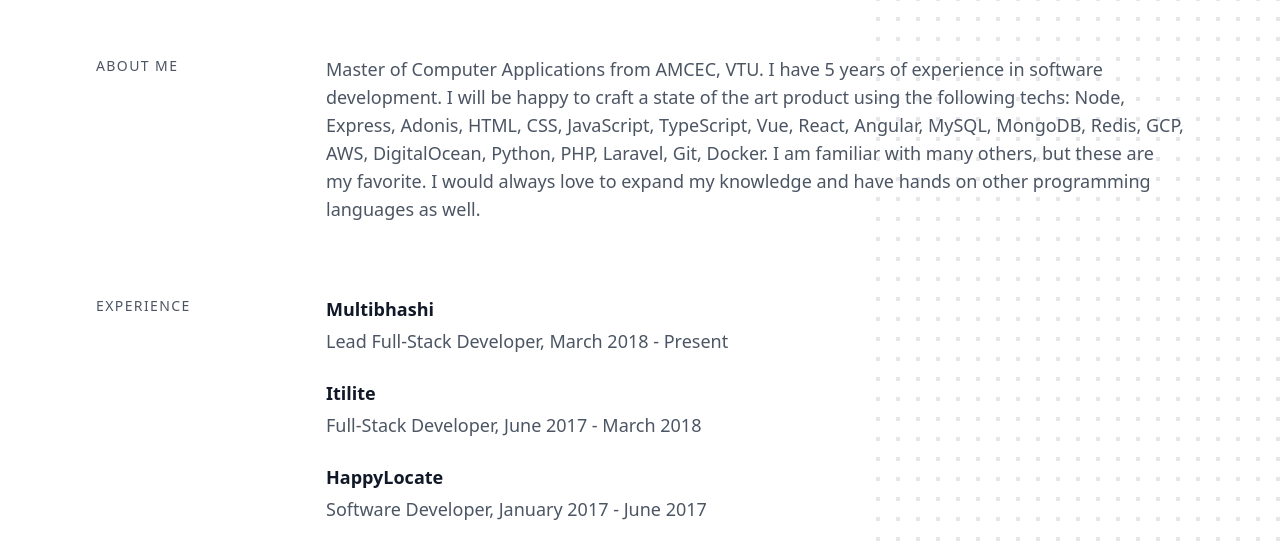
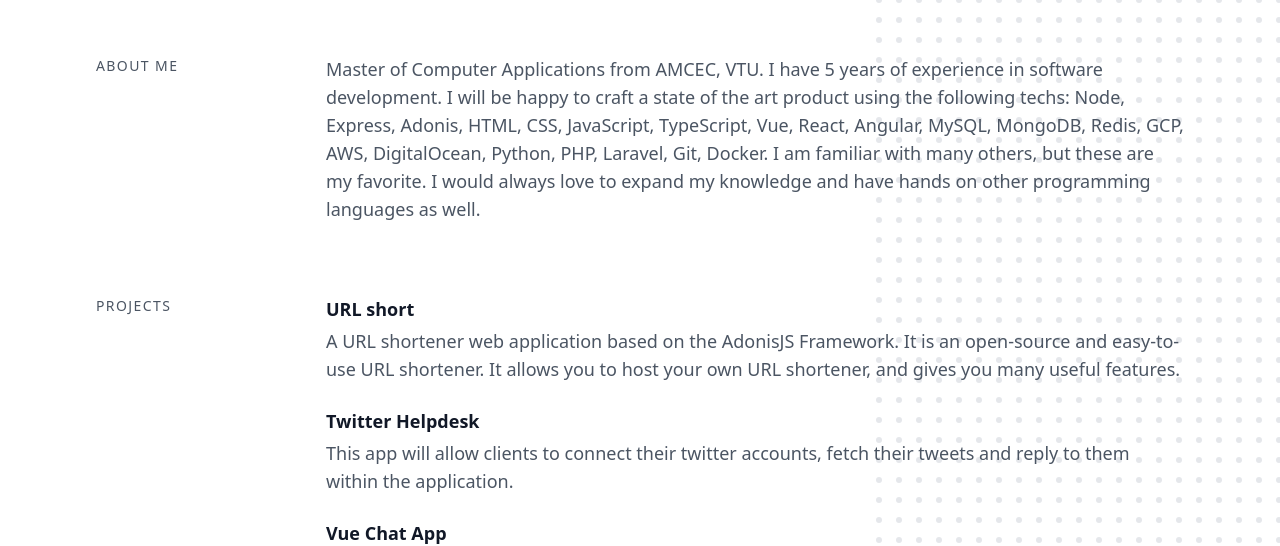
Before and after one commit to nir-jas/nir-jas.github.io, a Gatsby site: page / in a window 1280 px wide. Shown: the part 263-809 px from the top of the page. Built offline with nearby package versions, Linux system fonts and the light colour scheme; Gatsby itself is replaced by a stand-in of ours.

Commit message:
Added Projects, Changed Backround Pattern

```diff
--- a/gatsby-config.js
+++ b/gatsby-config.js
@@ -17,14 +17,26 @@
     // Content of the About Me section
     about: `Master of Computer Applications from AMCEC, VTU. I have 5 years of experience in software development. I will be happy to craft a state of the art product using the following techs: Node, Express, Adonis, HTML, CSS, JavaScript, TypeScript, Vue, React, Angular, MySQL, MongoDB, Redis, GCP, AWS, DigitalOcean, Python, PHP, Laravel, Git, Docker. I am familiar with many others, but these are my favorite. I would always love to expand my knowledge and have hands on other programming languages as well.`,
     // Optional: List your projects, they must have `name` and `description`. `link` is optional.
-    // projects: [
-    //   // {
-    //   //   name: 'Devfolio',
-    //   //   description:
-    //   //     'A zero-config and blazing fast personal site + blog built with GatsbyJs and TailwindCSS',
-    //   //   link: 'https://github.com/RyanFitzgerald/devfolio',
-    //   // },
-    // ],
+    projects: [
+      {
+        name: 'URL short',
+        description:
+          'A URL shortener web application based on the AdonisJS Framework. It is an open-source and easy-to-use URL shortener. It allows you to host your own URL shortener, and gives you many useful features.',
+        link: 'https://github.com/nir-jas/adonis-url-short',
+      },
+      {
+        name: 'Twitter Helpdesk',
+        description:
+          'This app will allow clients to connect their twitter accounts, fetch their tweets and reply to them within the application.',
+        link: 'https://github.com/nir-jas/twitter-helpdesk-app',
+      },
+      {
+        name: 'Vue Chat App',
+        description:
+          'Simple group chat application built with Vue, Socket.io & Adonis JS.',
+        link: 'https://github.com/nir-jas/vue-auth-chat',
+      },
+    ],
     // Optional: List your experience, they must have `name` and `description`. `link` is optional.
     experience: [
       {
--- a/src/components/layout/index.jsx
+++ b/src/components/layout/index.jsx
@@ -25,11 +25,10 @@
             height="20"
             patternUnits="userSpaceOnUse"
           >
-            <rect
-              x="0"
-              y="0"
-              width="4"
-              height="4"
+            <circle
+              cx="3"
+              cy="3"
+              r="3"
               className="text-gray-200 dark:text-gray-600 fill-current"
             />
           </pattern>
```
